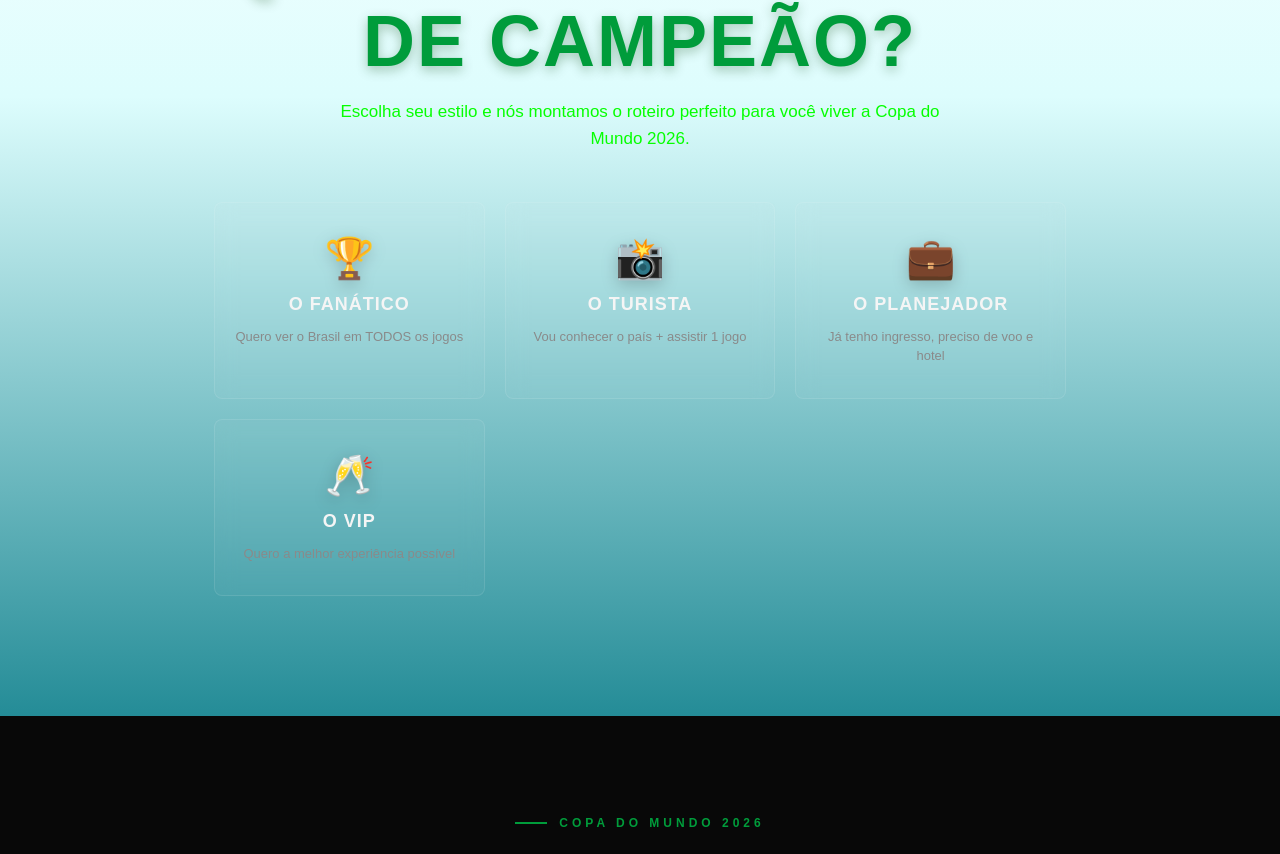
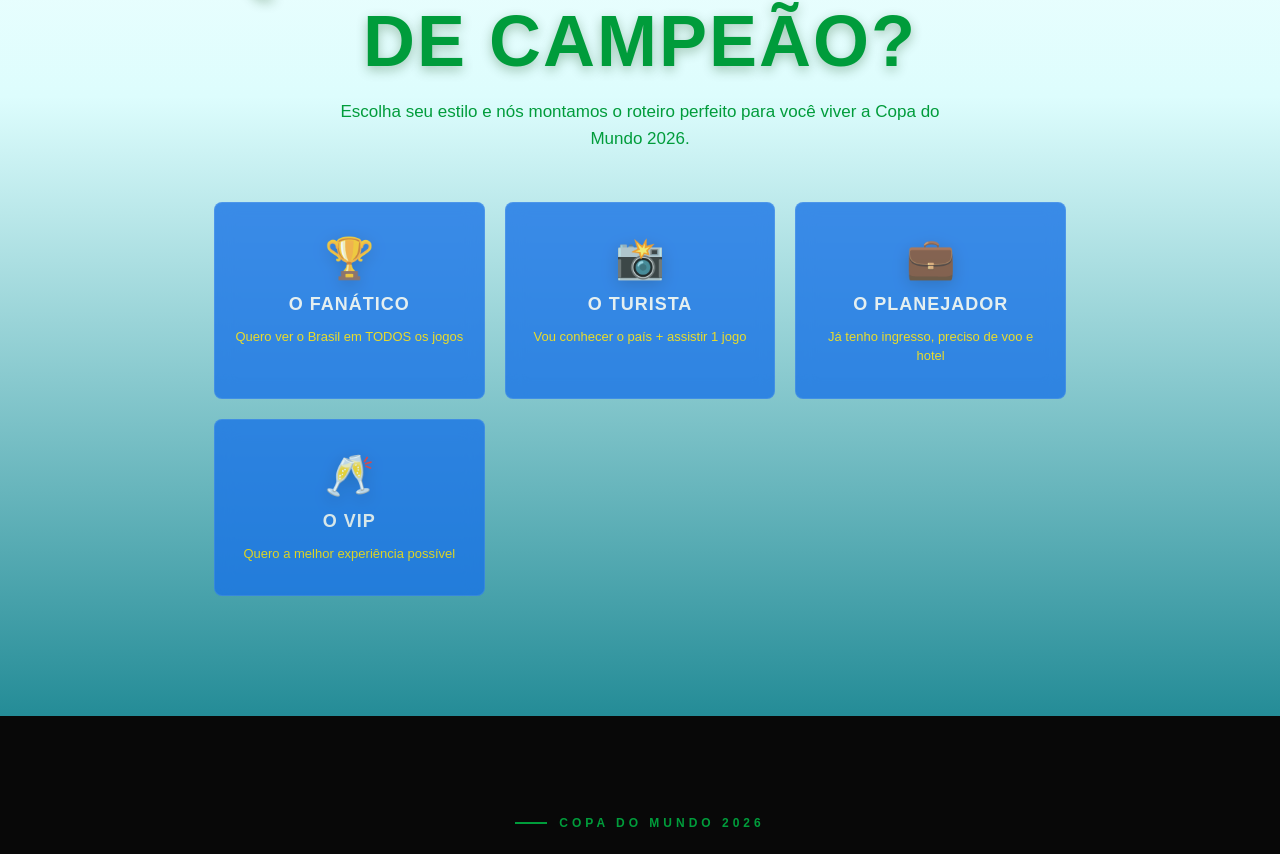
Before and after one commit to Matheus-Venancio/sitetfa, a React (Vite) app: page / in a window 1280 px wide. Shown: the part 1724-2578 px from the top of the page. Built offline with nearby package versions, Linux system fonts and the light colour scheme.

Commit message:
atualização quiz

```diff
--- a/src/components/Quiz.jsx
+++ b/src/components/Quiz.jsx
@@ -17,8 +17,10 @@ const Box = styled.div`
   max-width: 900px; margin: 0 auto; padding: 0 24px; text-align: center;
 `
 const Options = styled.div`
-  display: grid; grid-template-columns: repeat(auto-fit, minmax(200px, 1fr));
-  gap: 20px; margin-top: 50px;
+  display: grid;
+  grid-template-columns: repeat(auto-fit, minmax(200px, 1fr));
+  gap: 20px;
+  margin-top: 50px;
 `
 const Option = styled.button`
   background: ${p => p.$selected ? 'rgba(1, 127, 141, 0.15)' : 'rgba(255,255,255,0.03)'};
@@ -27,6 +29,8 @@ const Option = styled.button`
   display: flex; flex-direction: column; align-items: center; gap: 12px;
   cursor: pointer; transition: all 0.3s cubic-bezier(0.4, 0, 0.2, 1); color: var(--texto);
   backdrop-filter: blur(10px);
+  background-color: var(--secondary);
+  opacity: 0.8;
 
   &:hover {
     border-color: var(--primary);
@@ -41,7 +45,7 @@ const Option = styled.button`
     font-size: 18px; letter-spacing: 1px; color: var(--branco);
     text-transform: uppercase;
   }
-  span { font-size: 13px; color: var(--cinza); line-height: 1.5; }
+  span { font-size: 13px; color: var(--amarelo); line-height: 1.5; }
 `
 const Result = styled.div`
   margin-top: 48px; padding: 40px;
@@ -77,7 +81,7 @@ export default function Quiz() {
         }}>
           QUAL É O SEU <span style={{ color: 'var(--verde)' }}>PERFIL DE CAMPEÃO?</span>
         </h2>
-        <p style={{ color: "var(--contrast)", fontSize: 17, lineHeight: 1.6, maxWidth: 600, margin: '0 auto' }}>
+        <p style={{ color: "var(--verde)", fontSize: 17, lineHeight: 1.6, maxWidth: 600, margin: '0 auto' }}>
           Escolha seu estilo e nós montamos o roteiro perfeito para você viver a Copa do Mundo 2026.
         </p>
         <Options>
@@ -107,7 +111,7 @@ export default function Quiz() {
               target="_blank"
               style={{
                 display: "inline-flex",
-                background: 'var(--contrast)',
+                background: 'var(--amarelo)',
                 color: '#000',
                 padding: '18px 48px',
                 fontSize: '16px'
```
